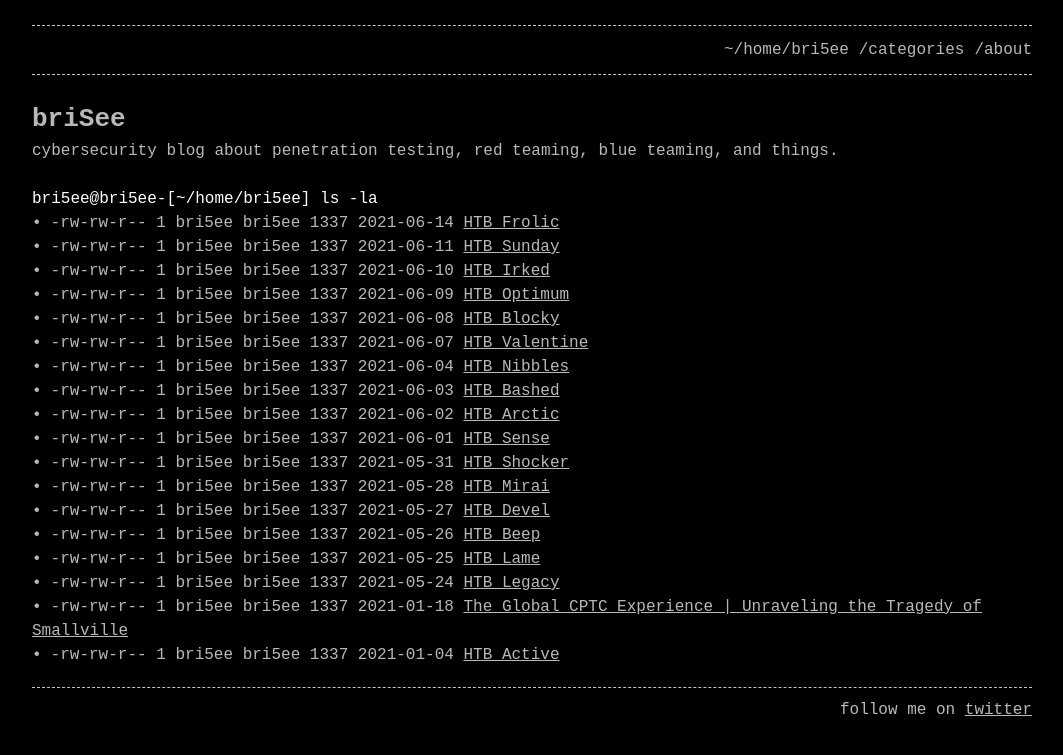
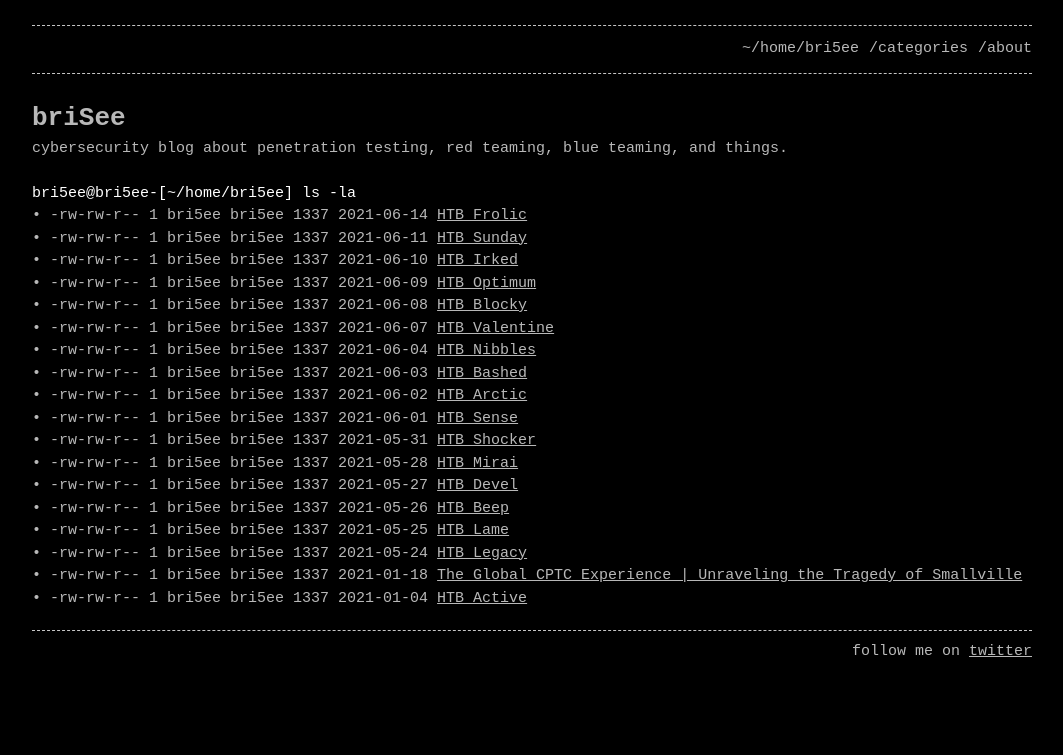
Before and after one commit to notbricey/brisee.github.io, a Jekyll site: the page built from index.md, in a window 1280 px wide. Shown: the top 755 px of the page, without its empty margins (108-1171 px from the left). Built offline with Jekyll 4.4.1, drawn with Linux system fonts in a browser that asks for light colours.

Commit message:
Update base.scss

```diff
--- a/_sass/base.scss
+++ b/_sass/base.scss
@@ -4,8 +4,8 @@
  * Style variables
  */
 $base-font-family:     'Cascadia Mono', monospace !default;
-$base-font-size:       16.0px !default;
-$mobile-font-size:     14px !default;
+$base-font-size:       15.0px !default;
+$mobile-font-size:     13px !default;
 $base-line-height:     1.5 !default;
 $container-width:      90% !default;
 $container-max-width:  1000px !default;
```
